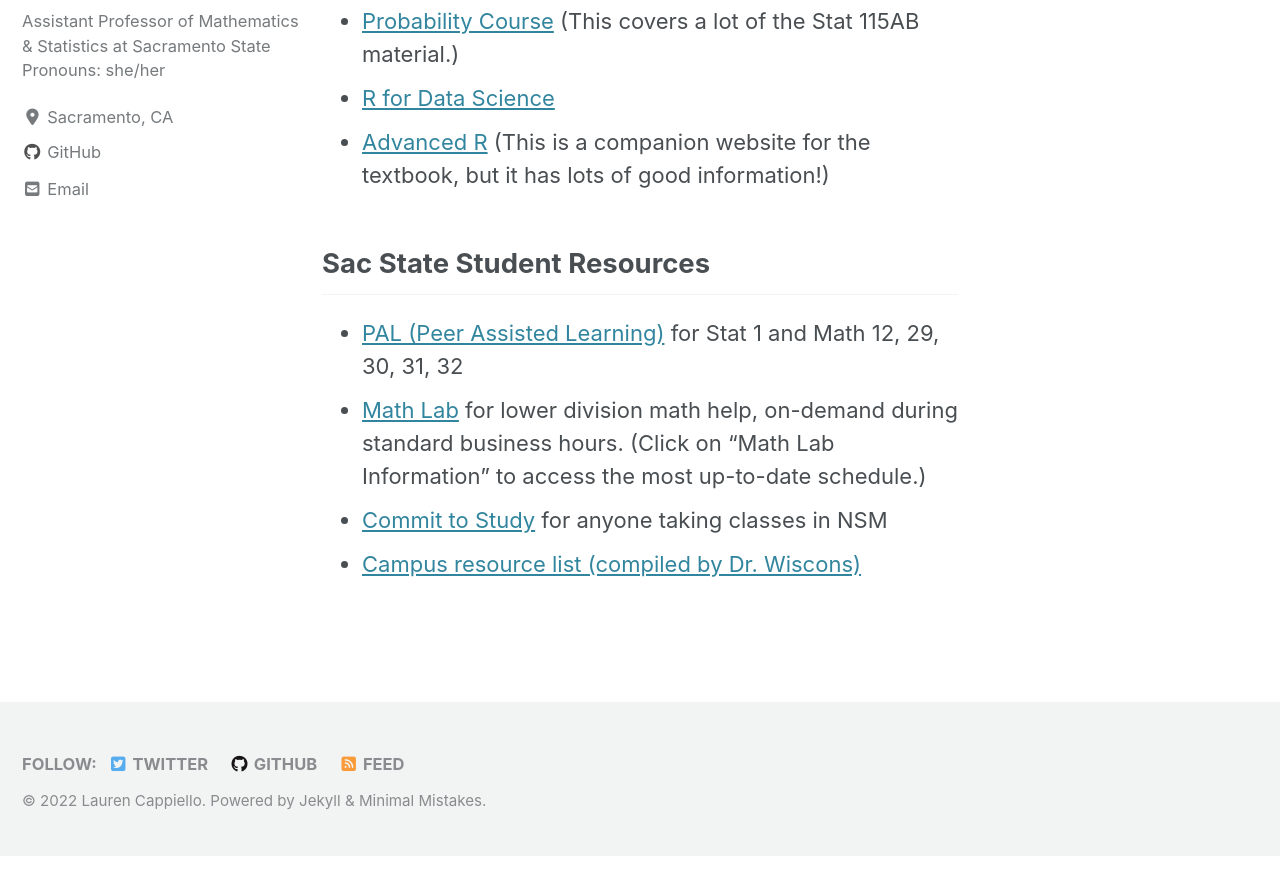
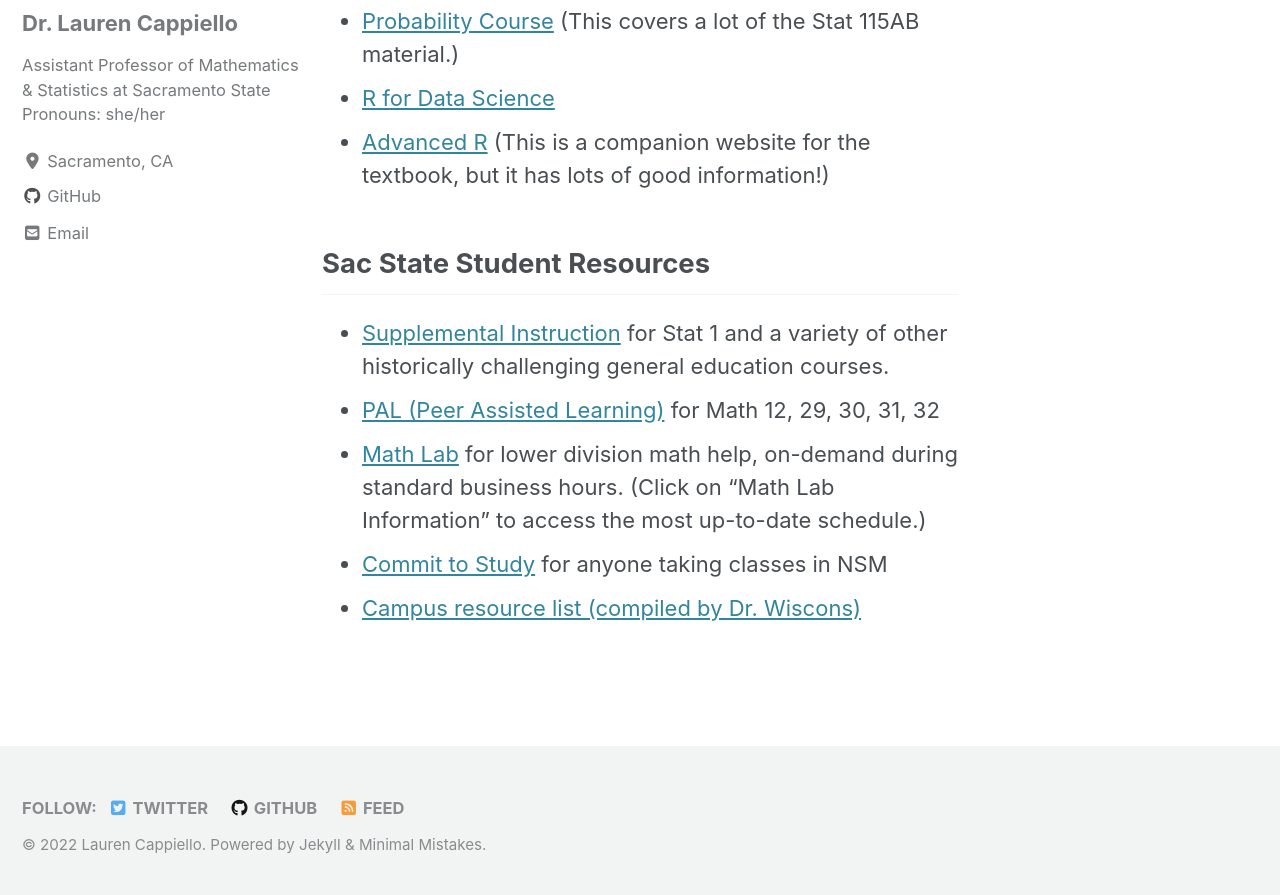
Before and after one commit to lgpcappiello/lgpcappiello.github.io, a Jekyll site: the page built from resources/index.md, in a window 1280 px wide and 900 px high, scrolled down 851 px. Shown: the top 895 px of the window. Built offline with Jekyll 4.4.1, drawn with Linux system fonts in a browser that asks for light colours; cached includes are drawn as plain includes; nearby versions of some CDN libraries; before the commit the page ends 1707 px from its top, so only the background shows below that.

Commit message:
Update index.md

```diff
--- a/resources/index.md
+++ b/resources/index.md
@@ -26,7 +26,8 @@
 
 ## Sac State Student Resources
 
-- [PAL (Peer Assisted Learning)](https://www.csus.edu/college/natural-sciences-mathematics/peer-assisted-learning-program-pal/) for Stat 1 and Math 12, 29, 30, 31, 32
+- [Supplemental Instruction](https://www.csus.edu/student-affairs/centers-programs/peer-academic-resource/supplemental-instruction.html) for Stat 1 and a variety of other historically challenging general education courses.
+- [PAL (Peer Assisted Learning)](https://www.csus.edu/college/natural-sciences-mathematics/peer-assisted-learning-program-pal/) for Math 12, 29, 30, 31, 32
 - [Math Lab](https://www.csus.edu/college/natural-sciences-mathematics/mathematics-statistics/) for lower division math help, on-demand during standard business hours. (Click on "Math Lab Information" to access the most up-to-date schedule.)
 - [Commit to Study](https://www.csus.edu/college/natural-sciences-mathematics/center-science-math-success/commit-study.html) for anyone taking classes in NSM
 - [Campus resource list (compiled by Dr. Wiscons)](http://webpages.csus.edu/wiscons/more/SacStateCampusResources.html)
```
